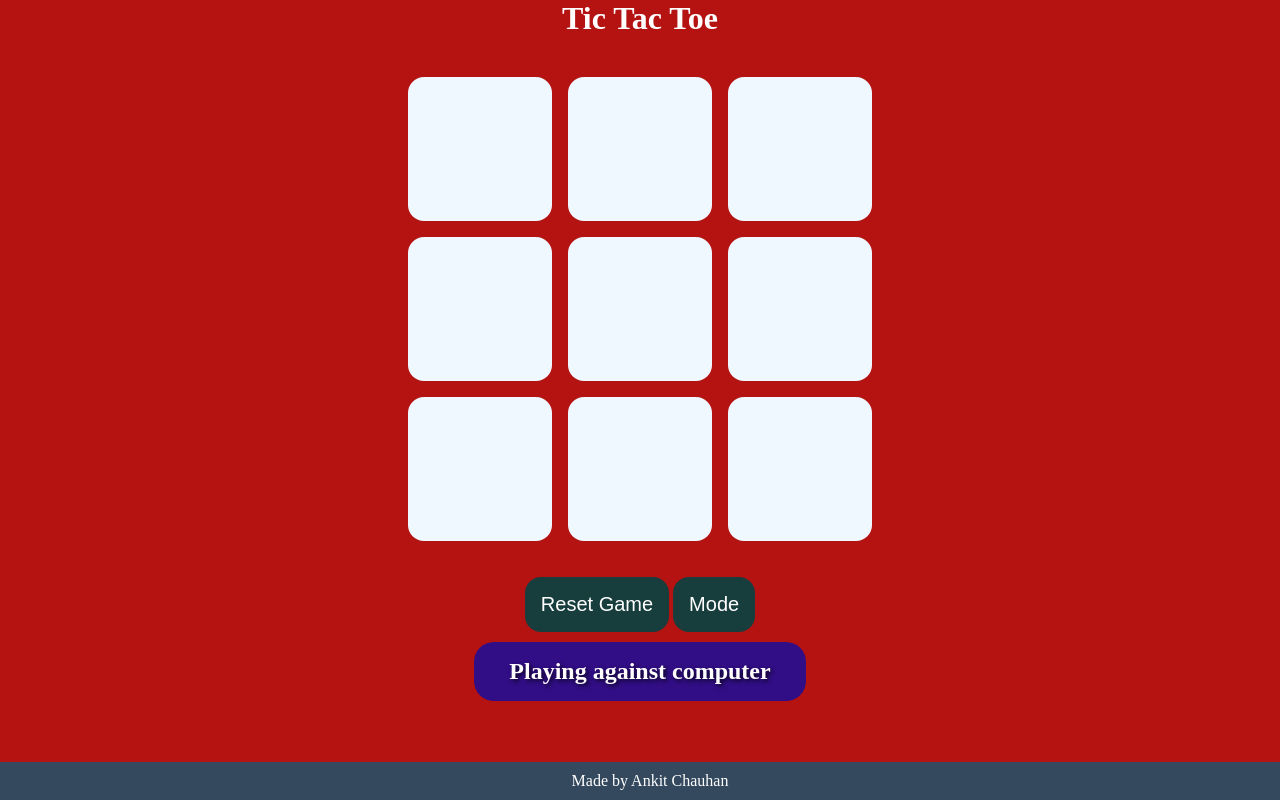
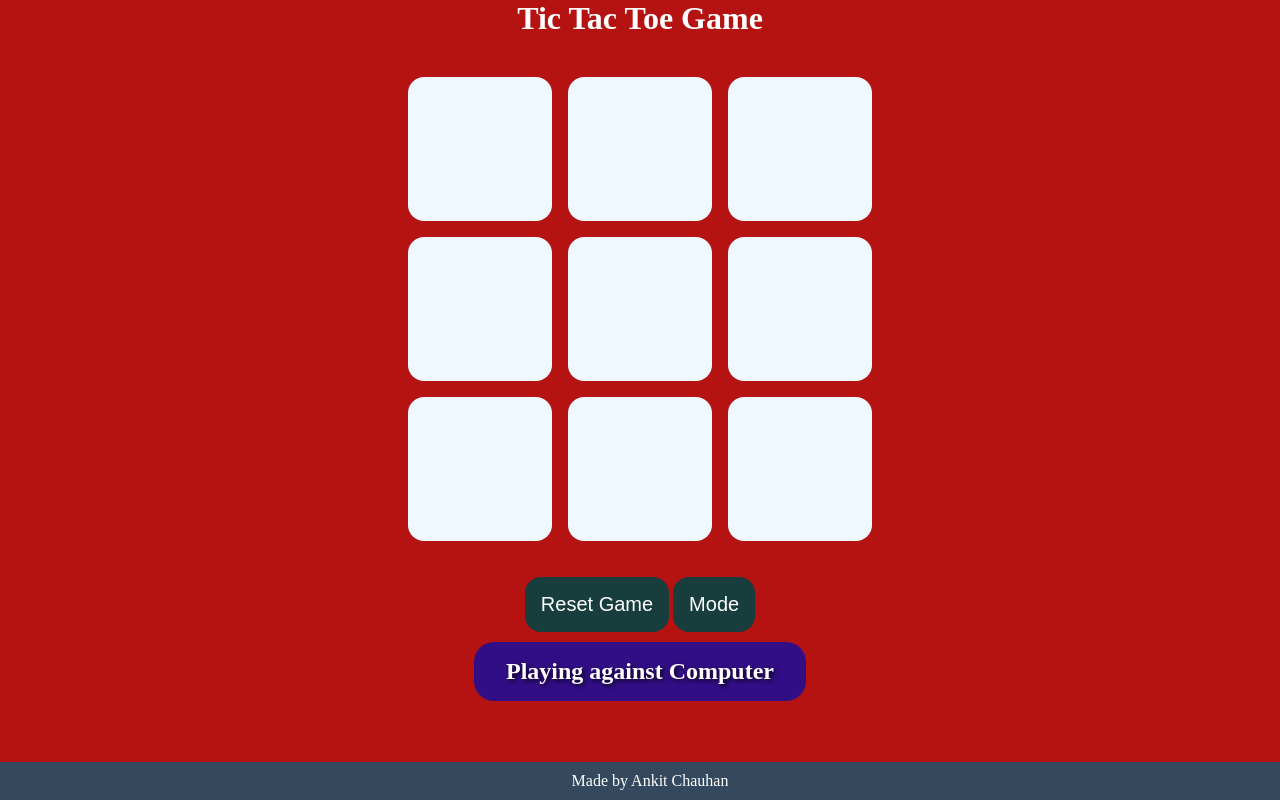
Before and after one commit to whoankitchauhan/PRODIGY_WD_03, a plain HTML site: page index.html in a window 1280 px wide. Both pictures are taken after a click on the button "Mode". Drawn offline with Linux system fonts and the light colour scheme.

Commit message:
Completed Tic Tac Toe Game

```diff
--- a/index.html
+++ b/index.html
@@ -8,7 +8,7 @@
   </head>
   <body>
     <main>
-      <h1>Tic Tac Toe</h1>
+      <h1>Tic Tac Toe Game</h1>
       <div class="container">
         <div class="game">
           <button class="box"></button>
--- a/script.js
+++ b/script.js
@@ -18,8 +18,8 @@ document.addEventListener("DOMContentLoaded", function () {
 
   function updateModeMessage() {
     modeMessage.textContent = againstComputer
-      ? "Playing against computer"
-      : "Playing against friend";
+      ? "Playing against Computer"
+      : "Playing against Friend";
 
     modeMessage.classList.toggle("playing-computer", againstComputer);
     modeMessage.classList.toggle("playing-friend", !againstComputer);
```
